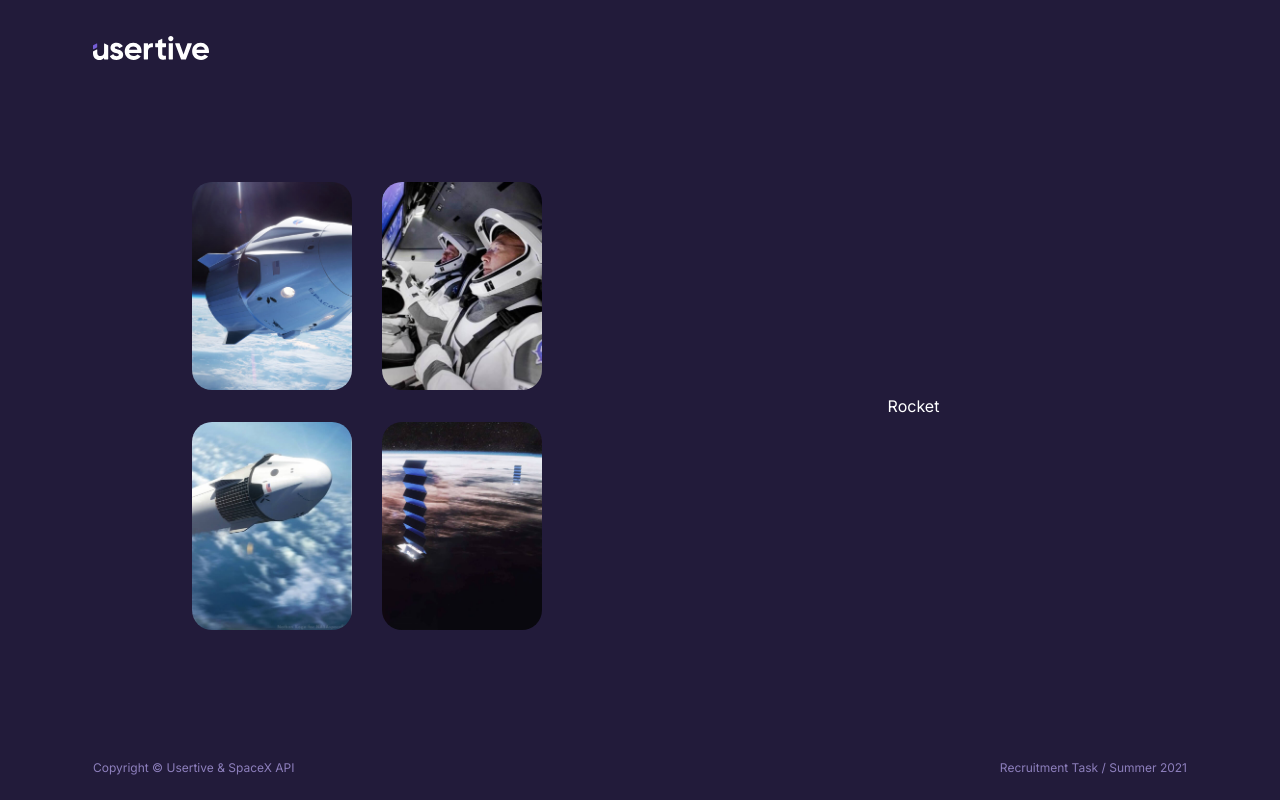
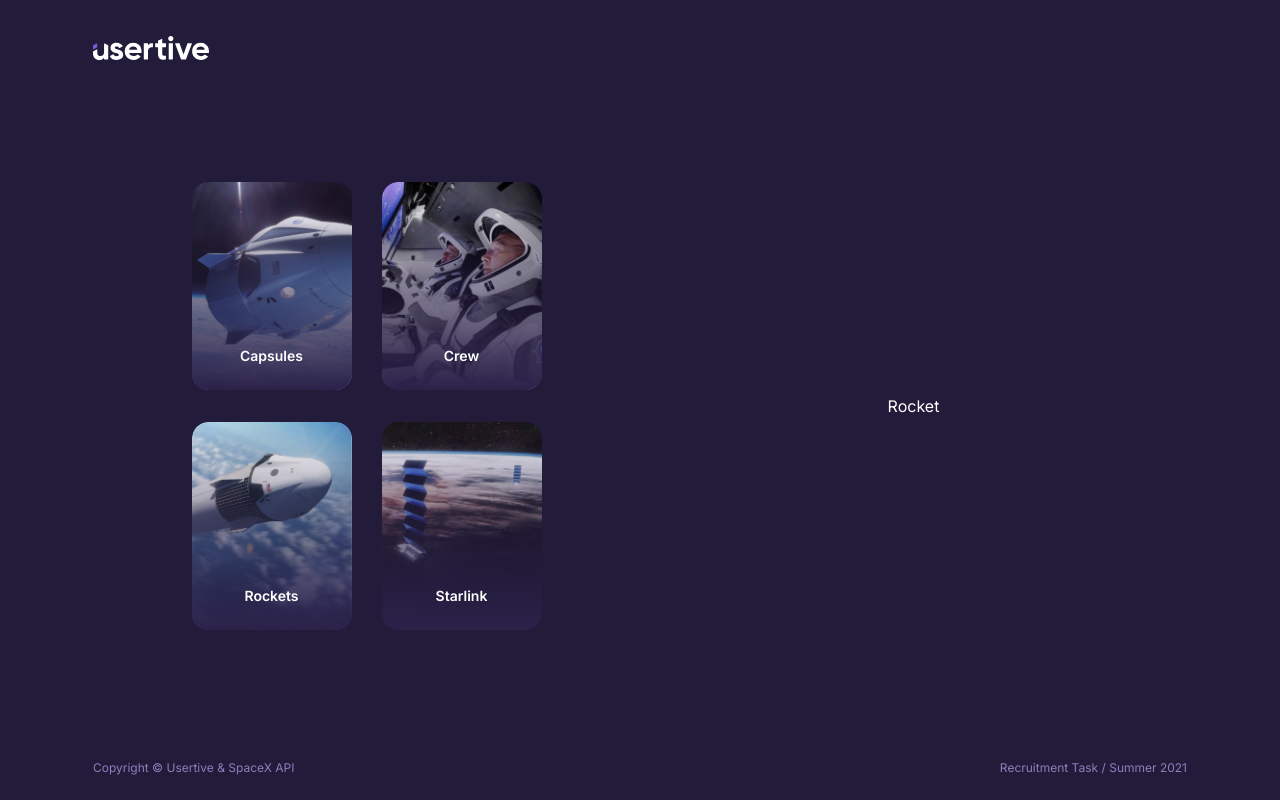
Before and after one commit to ireshka/mo-cosmos, a React (Create React App) app: page / in a window 1280 px wide. Built offline with nearby package versions, Linux system fonts and the light colour scheme.

Commit message:
feat: add cards animation

```diff
--- /dev/null
+++ b/src/components/Card/Card.animation.ts
@@ -0,0 +1,68 @@
+import { Variants } from 'framer-motion';
+
+import { AnimationOption } from '../../types/framer';
+
+const overlayAnimationDuration = 0.3;
+const overlayTextAnimationDuration = 0.1;
+
+const titleAnimationVariants: Variants = {
+  visible: {
+    opacity: 1,
+    transition: {
+      duration: overlayTextAnimationDuration / 2,
+      delay: overlayAnimationDuration + overlayTextAnimationDuration,
+    },
+  },
+  hidden: {
+    opacity: 0,
+    transition: {
+      duration: overlayTextAnimationDuration,
+    },
+  },
+};
+
+export const titleAnimationOptions = (): AnimationOption => ({
+  initial: 'visible',
+  variants: titleAnimationVariants,
+});
+
+const overlayAnimationVariants: Variants = {
+  visible: {
+    y: '0%',
+    transition: {
+      duration: overlayAnimationDuration,
+      when: 'beforeChildren',
+    },
+  },
+  hidden: {
+    y: '103%',
+    transition: {
+      duration: overlayAnimationDuration,
+      when: 'afterChildren',
+    },
+  },
+};
+
+export const overlayAnimationOptions = (): AnimationOption => ({
+  initial: 'hidden',
+  variants: overlayAnimationVariants,
+});
+
+const overlayTextAnimationVariants: Variants = {
+  visible: {
+    opacity: 1,
+    transition: {
+      duration: overlayTextAnimationDuration,
+    },
+  },
+  hidden: {
+    opacity: 0,
+    transition: {
+      duration: overlayTextAnimationDuration,
+    },
+  },
+};
+
+export const overlayTextAnimationOptions = (): AnimationOption => ({
+  variants: overlayTextAnimationVariants,
+});
--- a/src/components/Card/Card.styles.tsx
+++ b/src/components/Card/Card.styles.tsx
@@ -1,12 +1,56 @@
+import { motion } from 'framer-motion';
 import styled from 'styled-components';
 
+import * as CSSHelper from '../../theme/cssHelpers';
+import {
+  overlayAnimationOptions,
+  overlayTextAnimationOptions,
+  titleAnimationOptions,
+} from './Card.animation';
+
 export const Container = styled('div')`
-  border-radius: 20px;
+  background-clip: content-box;
+  border-radius: ${({ theme }) => theme.radius.medium};
+  cursor: pointer;
   overflow: hidden;
   position: relative;
 `;
 
-export const Image = styled('img')`
+export const Image = styled('img')<{ $hoverState: boolean }>`
+  border-radius: ${({ theme }) => theme.radius.medium};
   display: block;
+  filter: ${({ $hoverState }) => (!$hoverState ? 'blur(0px)' : 'blur(4px)')};
+  transition: ${({ theme }) => `filter ${theme.timing.short}s linear`};
   width: 100%;
 `;
+
+export const ImageOverlay = styled('div')`
+  ${CSSHelper.absoluteOverlay};
+  background: ${({ theme }) => theme.colors.gradients.card.partial};
+  background-clip: content-box;
+  border: 0;
+`;
+
+export const Title = styled(motion.h3).attrs(titleAnimationOptions)`
+  bottom: 24px;
+  font-size: ${({ theme }) => theme.typography.fontSize.small};
+  font-weight: ${({ theme }) => theme.typography.fontWeight.semiBold};
+  left: 0;
+  line-height: ${({ theme }) => theme.typography.lineHeight.small};
+  position: absolute;
+  right: 0;
+  text-align: center;
+  text-transform: capitalize;
+`;
+
+export const DetailsOverlay = styled(motion.div).attrs(overlayAnimationOptions)`
+  ${CSSHelper.absoluteOverlay};
+  ${CSSHelper.flexCenter}
+  background: ${({ theme }) => theme.colors.gradients.card.full};
+`;
+
+export const OverlayText = styled(motion.span).attrs(overlayTextAnimationOptions)`
+  font-size: ${({ theme }) => theme.typography.fontSize.small};
+  font-weight: ${({ theme }) => theme.typography.fontWeight.semiBold};
+  line-height: ${({ theme }) => theme.typography.lineHeight.small};
+`;
--- a/src/components/Card/Card.tsx
+++ b/src/components/Card/Card.tsx
@@ -1,14 +1,44 @@
-import { VFC } from 'react';
+import { AnimatePresence } from 'framer-motion';
+import { useState, VFC } from 'react';
 
+import { texts } from '../../data/texts';
 import * as S from './Card.styles';
 import { CardProps } from './Card.types';
 
 export const Card: VFC<CardProps> = ({ data }) => {
+  const [isHovered, setHovered] = useState(false);
+
   const { title, image } = data;
 
+  const handleHover = (hoverState: boolean): void => {
+    if (hoverState) {
+      setHovered(hoverState);
+    } else {
+      setHovered(hoverState);
+    }
+  };
+
   return (
-    <S.Container>
-      <S.Image alt={title} src={image} />
-    </S.Container>
+    <AnimatePresence>
+      <S.Container
+        onMouseEnter={() => handleHover(true)}
+        onMouseLeave={() => handleHover(false)}
+        onFocus={() => handleHover(true)}
+        onBlur={() => handleHover(false)}
+        tabIndex={0}
+      >
+        <S.Image alt="" src={image} $hoverState={isHovered} />
+        {!isHovered && (
+          <>
+            <S.ImageOverlay />
+          </>
+        )}
+        <S.Title animate={isHovered ? 'hidden' : 'visible'}>{title}</S.Title>
+
+        <S.DetailsOverlay animate={isHovered ? 'visible' : 'hidden'}>
+          <S.OverlayText>{texts.card.overlayText}</S.OverlayText>
+        </S.DetailsOverlay>
+      </S.Container>
+    </AnimatePresence>
   );
 };
--- a/src/styled.d.ts
+++ b/src/styled.d.ts
@@ -90,5 +90,8 @@ declare module 'styled-components' {
         extraLarge: string;
       };
     };
+    timing: {
+      short: number;
+    };
   }
 }
--- a/src/theme/GlobalStyle.ts
+++ b/src/theme/GlobalStyle.ts
@@ -21,7 +21,7 @@ export const GlobalStyle = createGlobalStyle`
     padding: 0;
   }
 
-  p, div {
+  p, div, h1, h2, h3 {
     padding: 0;
     margin: 0;
   }
--- /dev/null
+++ b/src/theme/cssHelpers.ts
@@ -0,0 +1,15 @@
+import { css } from 'styled-components';
+
+export const absoluteOverlay = css`
+  bottom: 0;
+  left: 0;
+  position: absolute;
+  right: 0;
+  top: 0;
+`;
+
+export const flexCenter = css`
+  align-items: center;
+  display: flex;
+  justify-content: center;
+`;
--- a/src/theme/myDefaultTheme.ts
+++ b/src/theme/myDefaultTheme.ts
@@ -23,7 +23,7 @@ const myDefaultTheme: DefaultTheme = {
     },
     gradients: {
       card: {
-        partial: 'linear-gradient(360deg, #2B224A 0%, #2b224a 100%)',
+        partial: 'linear-gradient(360deg, #2B224A 0%, rgba(43, 34, 74, 0) 100%)',
         full: 'linear-gradient(0deg, rgba(43, 34, 74, 0.92) 7.69%, rgba(70, 58, 113, 0.92) 100%)',
       },
       modal: {
@@ -35,9 +35,9 @@ const myDefaultTheme: DefaultTheme = {
     },
   },
   radius: {
-    extraSmall: '0.25rem',
-    small: '0.5rem',
-    medium: '1rem',
+    extraSmall: '4px',
+    small: '8px',
+    medium: '16px',
     round: '50%',
   },
   typography: {
@@ -65,7 +65,7 @@ const myDefaultTheme: DefaultTheme = {
         maxWidth: '1126px',
       },
       cardsGrid: {
-        maxWidth: '350px',
+        maxWidth: '21.875rem',
         columnGap: '30px',
         rowGap: '32px',
       },
@@ -90,6 +90,9 @@ const myDefaultTheme: DefaultTheme = {
       extraLarge: '@media (min-width: 1140px)',
     },
   },
+  timing: {
+    short: 0.2,
+  },
 };
 
 export { myDefaultTheme };
--- /dev/null
+++ b/src/types/framer.ts
@@ -0,0 +1,6 @@
+import { Variants } from 'framer-motion';
+
+export type AnimationOption = {
+  initial?: string;
+  variants: Variants;
+};
```
